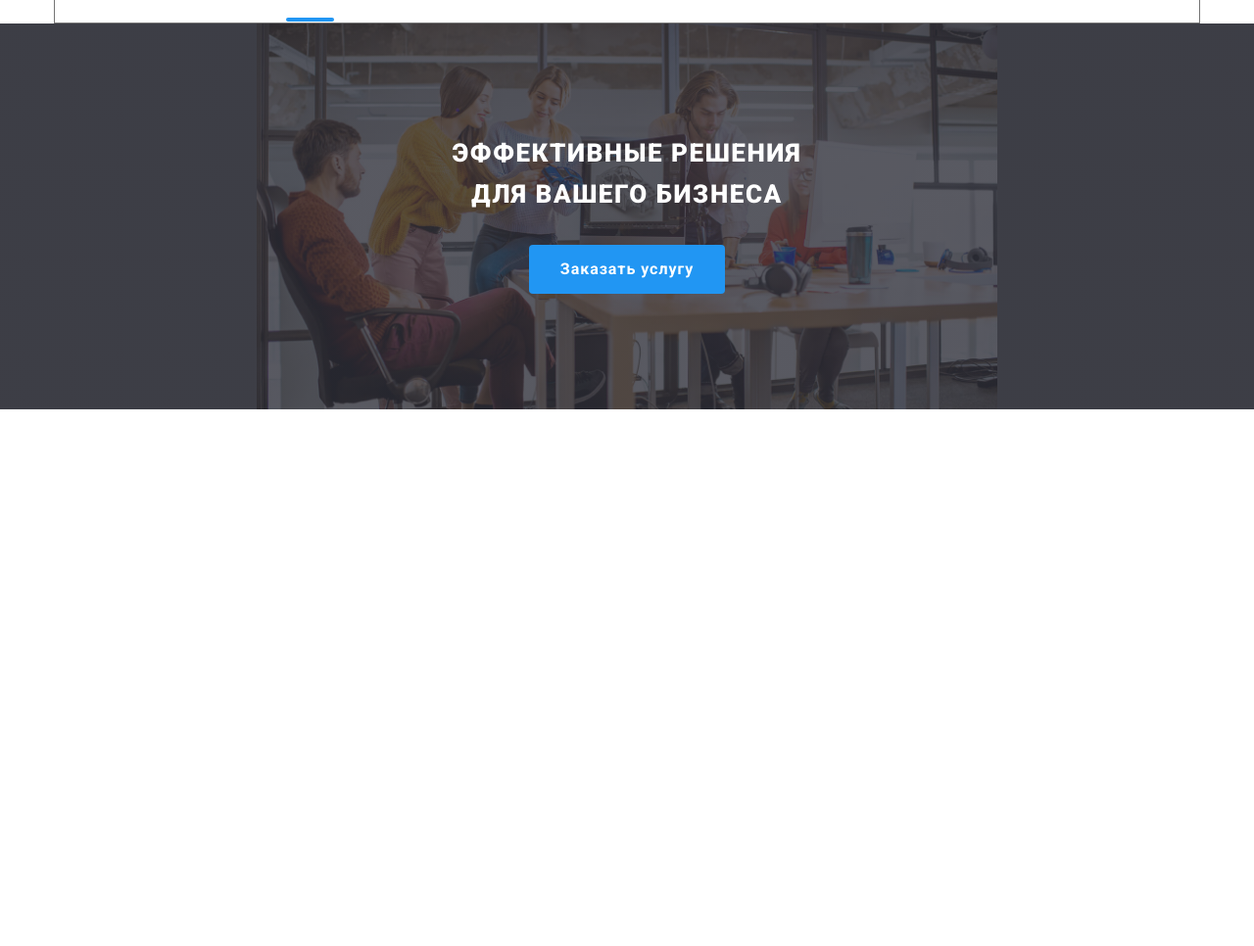
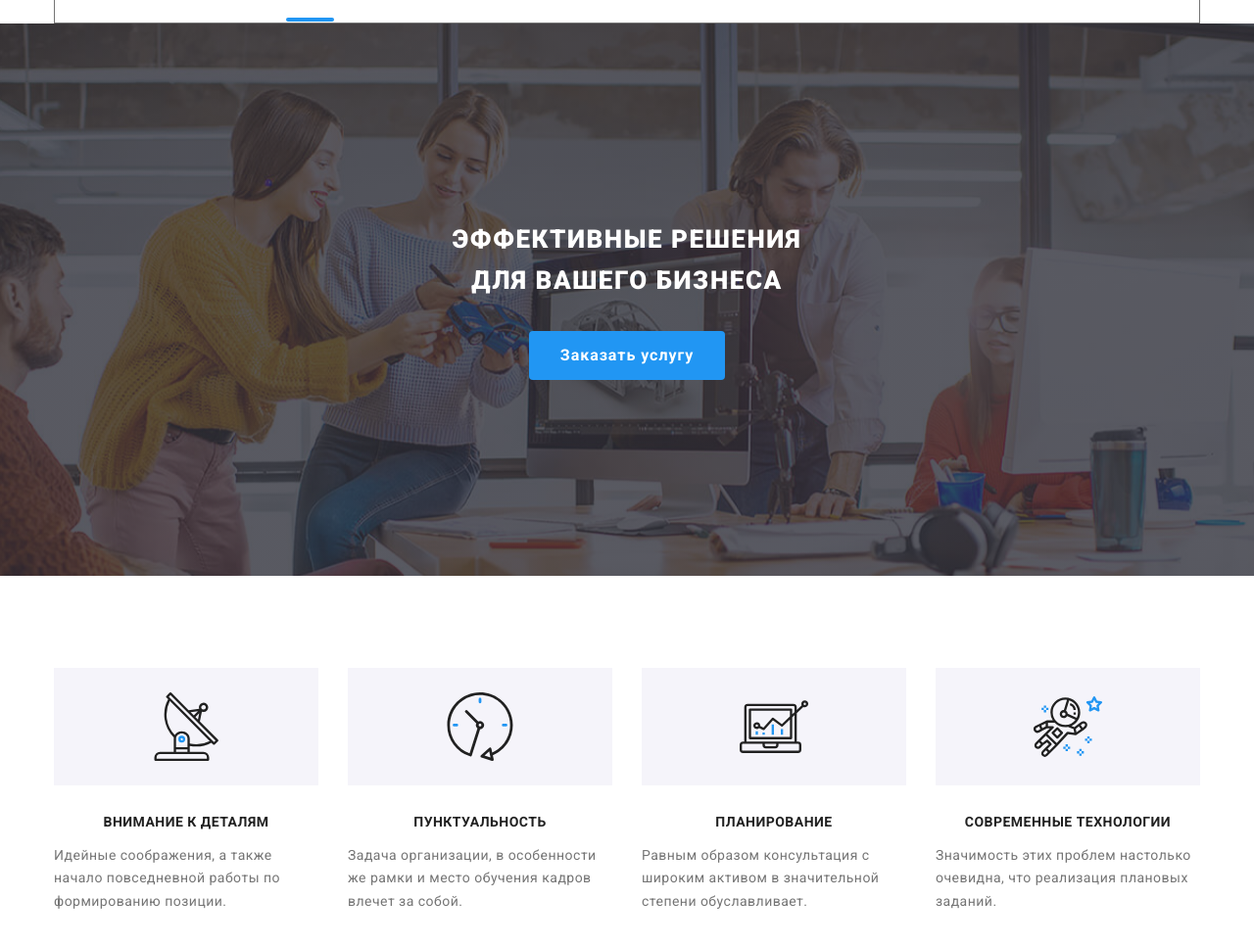
Before and after one commit to TarasLE/goit-markup-hw-08, a plain HTML site: page index.html in a window 1280 px wide. Shown: the part 58-1024 px from the top of the page at 98% size. Before the commit the page ends 800 px from the top, so only its background shows below. Drawn offline with Linux system fonts and the light colour scheme.

Commit message:
advantages on all devices

```diff
--- a/index.html
+++ b/index.html
@@ -101,6 +101,66 @@
         <button data-modal-open class="hero-button link">
           Заказать услугу
         </button>
+      </section>
+
+      <section class="advantage">
+        <!-- Скрытый заголовок H2 -->
+        <h2 class="visually-hidden">Приемущества</h2>
+
+        <ul class="container">
+          <li class="advantage-card">
+            <div class="icon-background">
+              <svg class="icon-advantage">
+                <use href="./img/symbol-defs2.svg#icon-satellite"></use>
+              </svg>
+            </div>
+            <h3 class="subtitle">Внимание к деталям</h3>
+            <p class="text">
+              Идейные соображения, а также начало повседневной работы по
+              формированию позиции.
+            </p>
+          </li>
+
+          <li class="advantage-card">
+            <div class="icon-background">
+              <svg class="icon-advantage">
+                <use href="./img/symbol-defs2.svg#icon-clock"></use>
+              </svg>
+            </div>
+
+            <h3 class="subtitle">Пунктуальность</h3>
+            <p class="text">
+              Задача организации, в особенности же рамки и место обучения кадров
+              влечет за собой.
+            </p>
+          </li>
+
+          <li class="advantage-card">
+            <div class="icon-background">
+              <svg class="icon-advantage">
+                <use href="./img/symbol-defs2.svg#icon-diagram"></use>
+              </svg>
+            </div>
+            <h3 class="subtitle">Планирование</h3>
+            <p class="text">
+              Равным образом консультация с широким активом в значительной
+              степени обуславливает.
+            </p>
+          </li>
+
+          <li class="advantage-card">
+            <div class="icon-background">
+              <svg class="icon-advantage">
+                <use href="./img/symbol-defs2.svg#icon-astronaut"></use>
+              </svg>
+            </div>
+            <h3 class="subtitle">Современные технологии</h3>
+            <p class="text">
+              Значимость этих проблем настолько очевидна, что реализация
+              плановых заданий.
+            </p>
+          </li>
+        </ul>
       </section>
     </main>
 
--- a/sass/index-components/_body.scss
+++ b/sass/index-components/_body.scss
@@ -1,10 +1,34 @@
 //-------------ADVANTAGE-BLOCK------------//
 .advantage {
-  @extend %block-state;
+  // @extend %block-state;
 
   .container {
     margin-top: 0;
     margin-bottom: 0;
+
+    @media (min-width: 768px) {
+      // padding-left: 0;
+      // padding-left: 0;
+      width: 768px;
+      display: flex;
+      flex-wrap: wrap;
+    }
+
+    @media (min-width: 1200px) {
+      width: 1170px;
+      margin-top: 94px;
+      margin-bottom: 94px;
+      // display: block;
+      // text-align: center;
+      // margin-top: 94px;
+      // margin-top: 60px;
+    }
+  }
+
+  .subtitle {
+    text-align: center;
+    margin-top: 30px;
+    margin-bottom: 10px;
   }
 }
 
@@ -18,7 +42,7 @@
 }
 
 .advantage-card {
-  width: calc((100% -120px) / 4);
+  // width: calc((100% -120px) / 4);
   text-align: left;
 
   .icon-background {
@@ -26,10 +50,55 @@
     background-color: $--background-icon-color;
     justify-content: center;
   }
-}
 
-.advantage-card:not(:first-child) {
-  @extend %card-interim-margin;
+  &:not(:last-child) {
+    margin-bottom: 30px;
+  }
+
+  .text {
+    margin-bottom: 0px;
+  }
+
+  @media (min-width: 768px) {
+    width: calc((100% - 60px) / 2);
+
+    &:nth-child(odd) {
+      margin-right: 15px;
+    }
+
+    &:nth-child(even) {
+      margin-left: 15px;
+    }
+
+    &:nth-last-child(-n + 2) {
+      margin-bottom: 0px;
+    }
+  }
+
+  @media (min-width: 1200px) {
+    // width: calc((100% -90px) / 4);
+    width: calc((100% - 90px) / 4);
+
+    &:nth-child(n) {
+      margin: 0;
+    }
+
+    &:not(:first-child) {
+      margin-left: 30px;
+    }
+
+    // &:nth-child(odd) {
+    //   margin-right: 0;
+    // }
+
+    // &:nth-child(even) {
+    //   margin-left: 0;
+    // }
+
+    // &:nth-last-child(-n + 2) {
+    //   margin-bottom: 0;
+    // }
+  }
 }
 
 //-------------DUTIES-BLOCK------------//
--- a/sass/index-components/_hero.scss
+++ b/sass/index-components/_hero.scss
@@ -11,7 +11,7 @@
     url(../img/header_mobile.jpg);
   background-repeat: no-repeat;
   background-position: center top;
-  background-size: contain;
+  // background-size: contain;
 
   @media (min-resolution: 2dppx) {
     background-image: $--hero-background-image-gradient,
@@ -29,6 +29,17 @@
       border: solid tomato;
     }
   }
+
+  @media (min-width: 1200px) {
+    background-image: $--hero-background-image-gradient,
+      url(../img/header_desktop.jpg);
+
+    @media (min-resolution: 2dppx) {
+      background-image: $--hero-background-image-gradient,
+        url(../img/header_desktop@2x.jpg);
+      border: solid tomato;
+    }
+  }
 }
 
 .hero-title {
@@ -42,9 +53,13 @@
   text-transform: uppercase;
   letter-spacing: 0.06em;
   // padding-top: 200px;
-  padding-top: 112px;
+  padding-top: 118px;
   margin-top: 0;
   margin-bottom: 30px;
+
+  @media (min-width: 1200px) {
+    padding-top: 200px;
+  }
 }
 
 .hero-button {
@@ -55,4 +70,8 @@
     color: $--text-title-color;
     outline: none;
   }
+
+  @media (min-width: 1200px) {
+    margin-bottom: 200px;
+  }
 }
--- a/sass/utils/_block-charact.scss
+++ b/sass/utils/_block-charact.scss
@@ -54,7 +54,8 @@ body {
 %block-state {
   display: block;
   text-align: center;
-  margin-top: 94px;
+  // margin-top: 94px;
+  margin-top: 60px;
 }
 
 %card-interim-margin {
```
Also changed, not shown: css/main.css, css/main.min.css, 2 other files.
